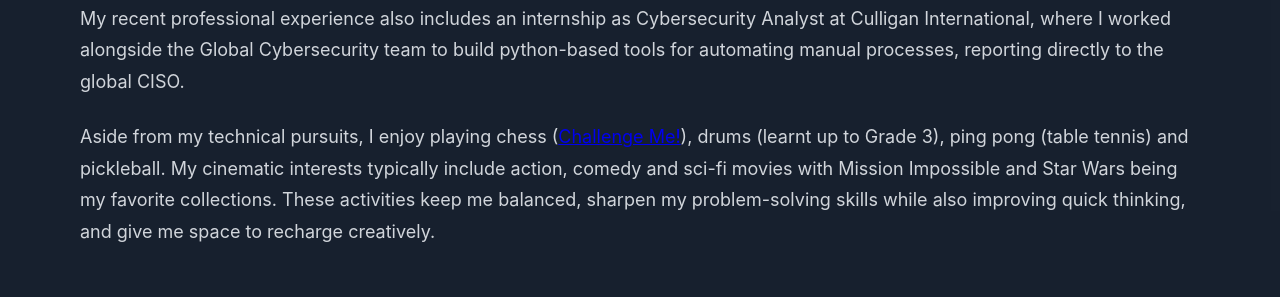
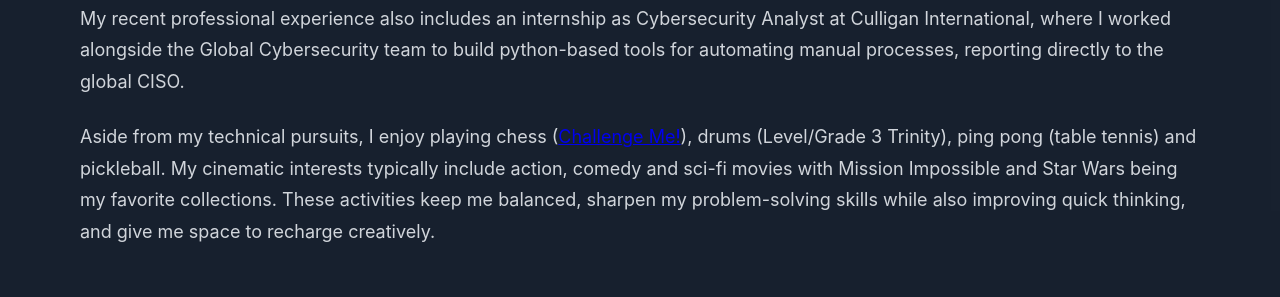
Before and after one commit to AnubhavChoudhery/Portfolio, a React (Create React App) app: page / in a window 1280 px wide. Shown: the part 1060-1357 px from the top of the page. Built offline with nearby package versions, Linux system fonts and the light colour scheme.

Commit message:
Minor change

```diff
--- a/src/about.js
+++ b/src/about.js
@@ -22,7 +22,7 @@ const About = () => {
             </p>
             <p className="about-content">
               Aside from my technical pursuits, I enjoy playing chess (<a href = "https://lichess.org/@/anubhav95" target="_blank">Challenge Me!</a>),
-              drums (learnt up to Grade 3), ping pong (table tennis) and pickleball. My cinematic interests typically include action,
+              drums (Level/Grade 3 Trinity), ping pong (table tennis) and pickleball. My cinematic interests typically include action,
               comedy and sci-fi movies with Mission Impossible and Star Wars being my favorite collections.
               These activities keep me balanced, sharpen my problem-solving skills while also improving quick thinking, and give me space to recharge creatively.
             </p>
```
